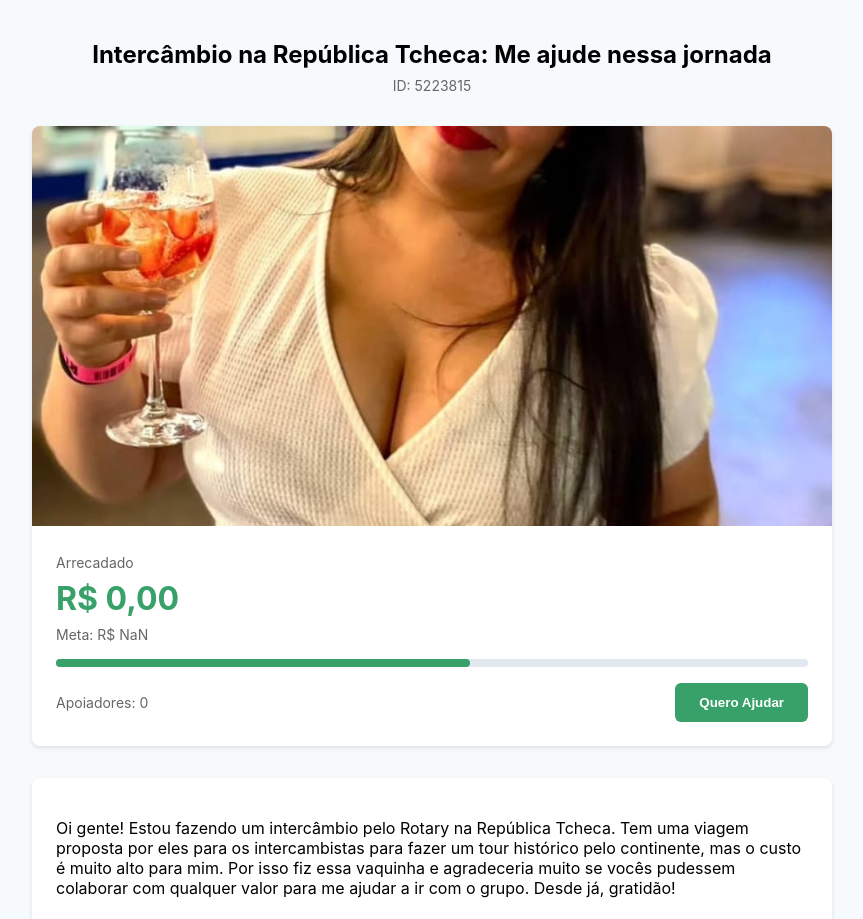
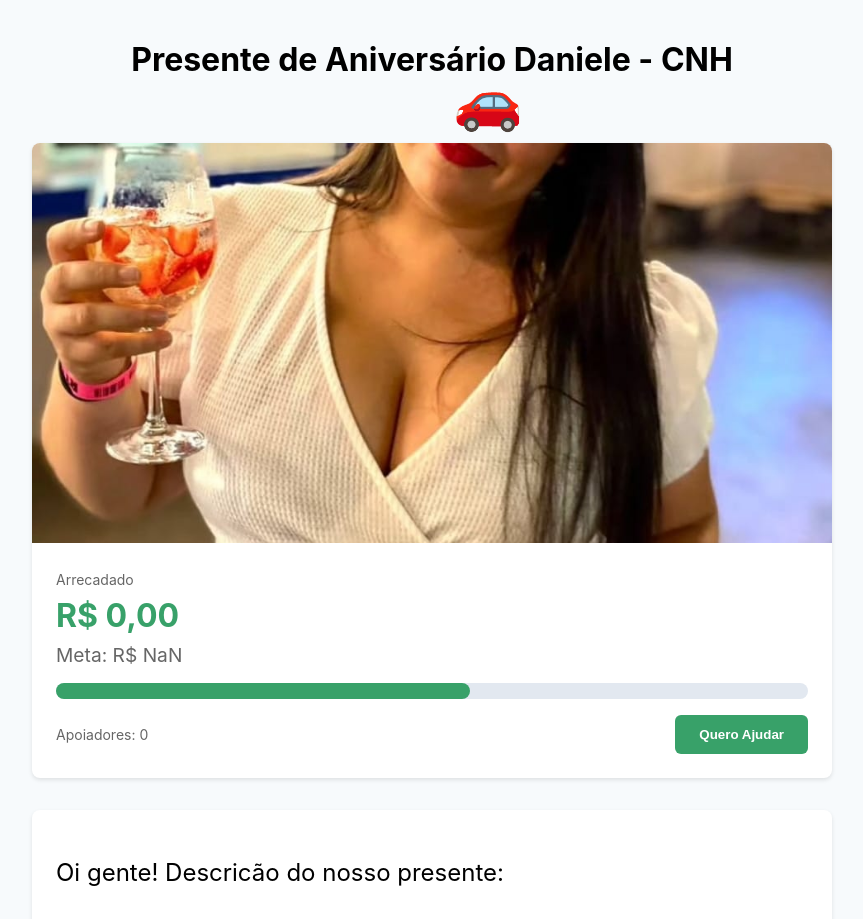
Before and after one commit to ellenri/presente_dani, a React (Vite) app: page / in a window 1280 px wide. Shown: the top 919 px of the page, without its empty margins (208-1071 px from the left). Built offline with nearby package versions, Linux system fonts and the light colour scheme; no server answers; the database is empty; the HTML template or start-up script is replaced by a standard one.

Commit message:
adicionando animacao

```diff
--- a/src/App.tsx
+++ b/src/App.tsx
@@ -1,82 +1,83 @@
-import './styles.css'
-import { useState, useEffect } from 'react'
-import { supabase } from './lib/supabase'
+import "./styles.css";
+import { useState, useEffect } from "react";
+import { supabase } from "./lib/supabase";
 
 function App() {
-  const [isModalOpen, setIsModalOpen] = useState(false)
-  const [step, setStep] = useState(1)
-  const [nome, setNome] = useState('')
-  const [valor, setValor] = useState('')
-  const [amount, setAmount] = useState(0)
-  const [apoiadores, setApoiadores] = useState(0)
-  const chavePix = '123456789' // Substitua pela sua chave PIX real
-  const meta = import.meta.env.VITE_META
+  const [isModalOpen, setIsModalOpen] = useState(false);
+  const [step, setStep] = useState(1);
+  const [nome, setNome] = useState("");
+  const [valor, setValor] = useState("");
+  const [amount, setAmount] = useState(0);
+  const [apoiadores, setApoiadores] = useState(0);
+  const chavePix = "123456789"; // Substitua pela sua chave PIX real
+  const meta = import.meta.env.VITE_META;
 
   // Carrega os dados do Supabase ao iniciar
   useEffect(() => {
-    carregarDados()
-  }, [])
+    carregarDados();
+  }, []);
 
   const carregarDados = async () => {
     try {
       // Busca todos os doadores
       const { data: doadores, error } = await supabase
-        .from('doadores')
-        .select('*')
+        .from("doadores")
+        .select("*");
 
-      if (error) throw error
+      if (error) throw error;
 
       // Calcula o total arrecadado
-      const total = doadores?.reduce((acc, doador) => acc + doador.valor, 0) || 0
-      setAmount(total)
-      setApoiadores(doadores?.length || 0)
+      const total =
+        doadores?.reduce((acc, doador) => acc + doador.valor, 0) || 0;
+      setAmount(total);
+      setApoiadores(doadores?.length || 0);
     } catch (error) {
-      console.error('Erro ao carregar dados:', error)
+      console.error("Erro ao carregar dados:", error);
     }
-  }
+  };
 
   const handleSubmit = async (e: React.FormEvent) => {
-    e.preventDefault()
+    e.preventDefault();
 
     try {
       // Insere novo doador
       const { error } = await supabase
-        .from('doadores')
-        .insert([
-          { nome, valor: Number(valor) }
-        ])
+        .from("doadores")
+        .insert([{ nome, valor: Number(valor) }]);
 
-      if (error) throw error
+      if (error) throw error;
 
       // Atualiza os dados
-      await carregarDados()
+      await carregarDados();
 
       // Avança para o próximo passo
-      setStep(2)
+      setStep(2);
     } catch (error) {
-      console.error('Erro ao salvar doação:', error)
-      alert('Erro ao processar doação. Por favor, tente novamente.')
+      console.error("Erro ao salvar doação:", error);
+      alert("Erro ao processar doação. Por favor, tente novamente.");
     }
-  }
+  };
 
   const copyPixKey = () => {
-    navigator.clipboard.writeText(chavePix)
-    alert('Chave PIX copiada!')
-  }
+    navigator.clipboard.writeText(chavePix);
+    alert("Chave PIX copiada!");
+  };
 
   const formatarMoeda = (valor: string | number) => {
-    return new Intl.NumberFormat('pt-BR', {
-      style: 'currency',
-      currency: 'BRL'
-    }).format(Number(valor))
-  }
+    return new Intl.NumberFormat("pt-BR", {
+      style: "currency",
+      currency: "BRL",
+    }).format(Number(valor));
+  };
 
   return (
     <div className="container">
       {/* Cabeçalho */}
       <div className="header">
-        <h1 className="title">Intercâmbio na República Tcheca: Me ajude nessa jornada</h1>
-        <div className="id">ID: 5223815</div>
+        <h1 className="title">
+          Presente de Aniversário Daniele - CNH
+          <span className="car-animation">🚗</span>
+        </h1>
       </div>
 
       {/* Card Principal */}
@@ -99,7 +100,9 @@ function App() {
 
           <div className="footer">
             <div className="supporters">Apoiadores: {apoiadores}</div>
-            <button className="button" onClick={() => setIsModalOpen(true)}>Quero Ajudar</button>
+            <button className="button" onClick={() => setIsModalOpen(true)}>
+              Quero Ajudar
+            </button>
           </div>
         </div>
       </div>
@@ -107,10 +110,16 @@ function App() {
       {/* Descrição */}
       <div className="description">
         <p>
-          Oi gente! Estou fazendo um intercâmbio pelo Rotary na República Tcheca.
-          Tem uma viagem proposta por eles para os intercambistas para fazer um tour histórico pelo continente,
-          mas o custo é muito alto para mim. Por isso fiz essa vaquinha e agradeceria muito se vocês pudessem
-          colaborar com qualquer valor para me ajudar a ir com o grupo. Desde já, gratidão!
+          Oi gente! Descricão do nosso presente: <br /><br />
+          Processo CNH 1ª via B 🚗 <br />
+          R$ 190,00 Exames <br />
+          R$ 350,00 Curso online <br />
+          R$ 422,50 Taxa Detran<br />
+          R$ 200,00 Telemetria <br />
+          R$ 800,00 Pacote 20 aulas carro <br />
+          R$ 50,00 Aluguel Carro <br />
+          <br /><br />
+          <strong>Total: R$ 2.012,50</strong>
         </p>
       </div>
 
@@ -118,12 +127,17 @@ function App() {
       {isModalOpen && (
         <div className="modal-overlay">
           <div className="modal">
-            <button className="close-button" onClick={() => {
-              setIsModalOpen(false)
-              setStep(1)
-              setValor('')
-              setNome('')
-            }}>×</button>
+            <button
+              className="close-button"
+              onClick={() => {
+                setIsModalOpen(false);
+                setStep(1);
+                setValor("");
+                setNome("");
+              }}
+            >
+              ×
+            </button>
 
             {step === 1 ? (
               <form onSubmit={handleSubmit} className="form">
@@ -150,17 +164,24 @@ function App() {
                     required
                   />
                 </div>
-                <button type="submit" className="button">Continuar</button>
+                <button type="submit" className="button">
+                  Continuar
+                </button>
               </form>
             ) : (
               <div className="pix-container">
                 <h2>Pagamento via PIX</h2>
                 <div className="qr-code">
-                  <img src="https://api.qrserver.com/v1/create-qr-code/?size=200x200&data=00020126580014BR.GOV.BCB.PIX0136123456789520400005303986540510.005802BR5913Daniela Silva6008Brasilia62070503***6304E2CA" alt="QR Code PIX" />
+                  <img
+                    src="https://api.qrserver.com/v1/create-qr-code/?size=200x200&data=00020126580014BR.GOV.BCB.PIX0136123456789520400005303986540510.005802BR5913Daniela Silva6008Brasilia62070503***6304E2CA"
+                    alt="QR Code PIX"
+                  />
                 </div>
                 <div className="pix-key">
                   <p>Chave PIX: {chavePix}</p>
-                  <button className="button" onClick={copyPixKey}>Copiar Chave</button>
+                  <button className="button" onClick={copyPixKey}>
+                    Copiar Chave
+                  </button>
                 </div>
               </div>
             )}
@@ -168,7 +189,7 @@ function App() {
         </div>
       )}
     </div>
-  )
+  );
 }
 
-export default App
+export default App;
--- a/src/styles.css
+++ b/src/styles.css
@@ -7,6 +7,7 @@
 .header {
   text-align: center;
   margin-bottom: 2rem;
+  position: relative;
 }
 
 .category {
@@ -15,9 +16,12 @@
 }
 
 .title {
-  font-size: 1.5rem;
+  font-size: 2rem;
   font-weight: bold;
   margin: 0.5rem 0;
+  display: inline-block;
+  position: relative;
+  margin-bottom: 2rem;
 }
 
 .id {
@@ -52,12 +56,12 @@
 
 .goal {
   color: #666;
-  font-size: 0.875rem;
+  font-size: 1.2rem;
 }
 
 .progress-bar {
   background: #e2e8f0;
-  height: 0.5rem;
+  height: 1rem;
   border-radius: 9999px;
   margin: 1rem 0;
 }
@@ -100,6 +104,7 @@
   border-radius: 0.5rem;
   box-shadow: 0 2px 4px rgba(0, 0, 0, 0.1);
   padding: 1.5rem;
+  font-size: 1.5rem;
 }
 
 body {
@@ -199,3 +204,28 @@ body {
   font-family: monospace;
   font-size: 1.1rem;
 }
+
+@keyframes drive {
+  0% {
+    transform: translateX(150%);
+  }
+  100% {
+    transform: translateX(-150%);
+  }
+}
+
+.car-animation {
+  position: absolute;
+  bottom: -55px;
+  left: 50%;
+  font-size: 3.5rem;
+  animation: drive 4s linear infinite;
+  transform-origin: center;
+  transform: translateX(-50%);
+}
+
+.car-animation:hover {
+  animation-play-state: paused;
+  transform: translateX(-50%) scale(1.2);
+  transition: transform 0.3s ease;
+}
--- a/tsconfig.app.json
+++ b/tsconfig.app.json
@@ -1,5 +1,6 @@
 {
   "compilerOptions": {
+    "incremental": true,
     "tsBuildInfoFile": "./node_modules/.tmp/tsconfig.app.tsbuildinfo",
     "target": "ES2020",
     "useDefineForClassFields": true,
@@ -19,8 +20,7 @@
     "strict": true,
     "noUnusedLocals": true,
     "noUnusedParameters": true,
-    "noFallthroughCasesInSwitch": true,
-    "noUncheckedSideEffectImports": true
+    "noFallthroughCasesInSwitch": true
   },
   "include": ["src"]
 }
--- a/tsconfig.node.json
+++ b/tsconfig.node.json
@@ -1,5 +1,6 @@
 {
   "compilerOptions": {
+    "incremental": true,
     "tsBuildInfoFile": "./node_modules/.tmp/tsconfig.node.tsbuildinfo",
     "target": "ES2022",
     "lib": ["ES2023"],
@@ -17,8 +18,7 @@
     "strict": true,
     "noUnusedLocals": true,
     "noUnusedParameters": true,
-    "noFallthroughCasesInSwitch": true,
-    "noUncheckedSideEffectImports": true
+    "noFallthroughCasesInSwitch": true
   },
   "include": ["vite.config.ts"]
 }
```
